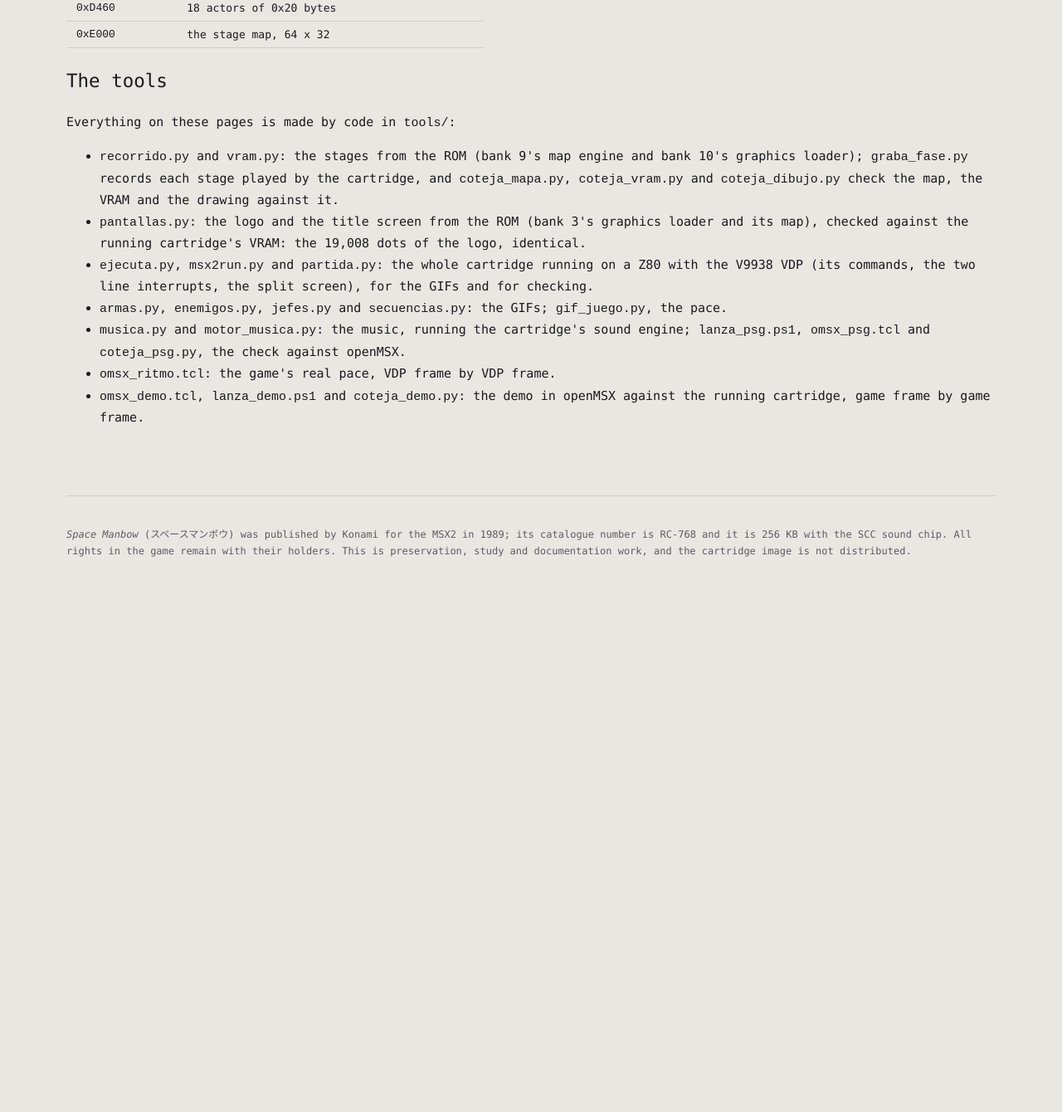
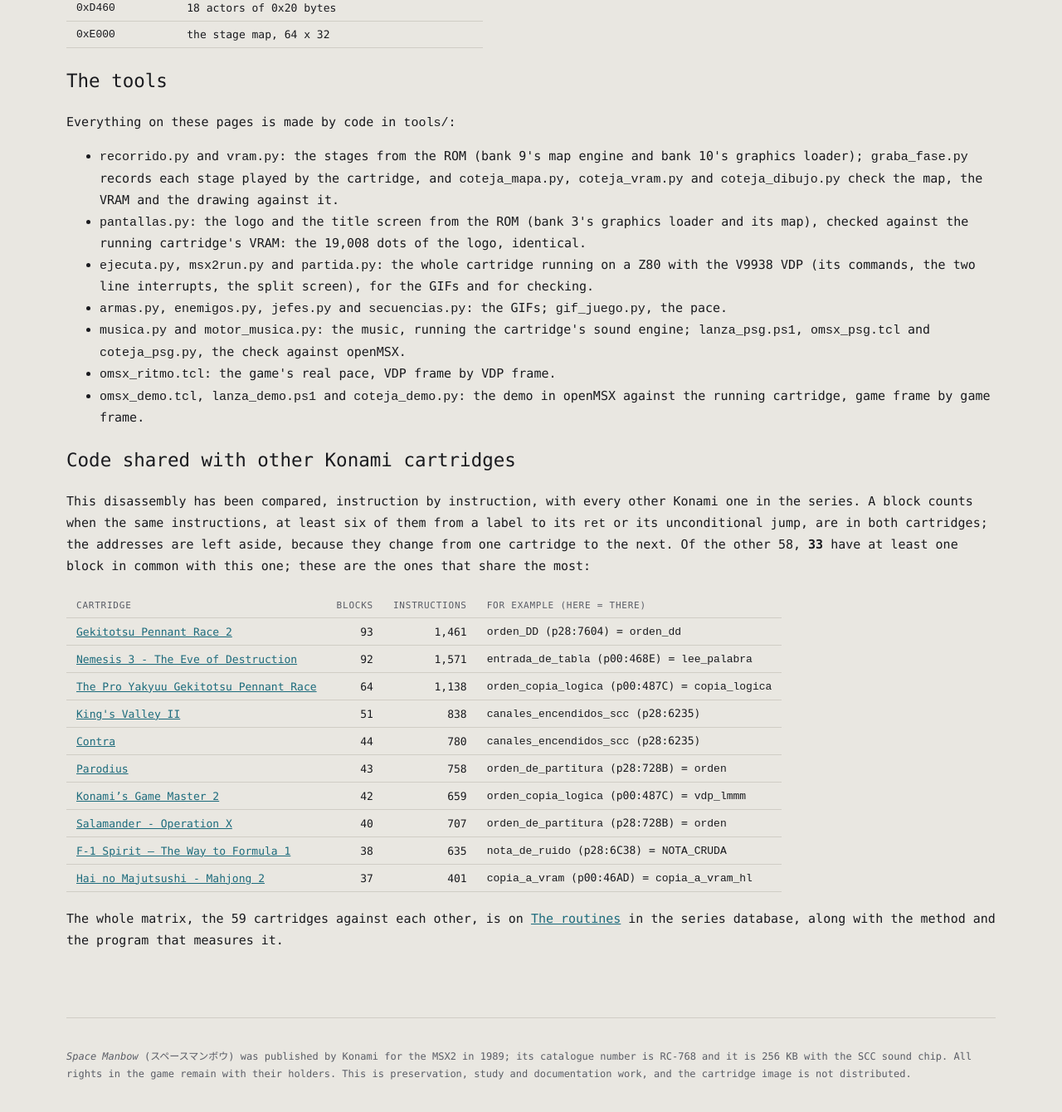
Before and after one commit to antxiko/SpaceManbow-disassembly, a Jekyll site: the page built from docs/UNDER-THE-HOOD.md, in a window 1280 px wide and 1400 px high, scrolled down 1952 px. Shown: the top 1340 px of the window at 83% size. Built offline with Jekyll 4.4.1, drawn with Linux system fonts in a browser that asks for light colours; our own code applies the rules of GitHub Pages for plain Markdown files; before the commit the page ends 2722 px from its top, so only the background shows below that.

Commit message:
Space Manbow: el codigo que comparte con los otros Konami de la serie
Medido con comun/SERIE_DB/tools/codigo_comun.py (Space Manbow anadido a la
matriz, 59 cartuchos): 33 de los otros 58 comparten algun bloque con este;
los que mas, Pennant Race 2 (93) y Nemesis 3 (92). Seccion al final de
UNDER-THE-HOOD y POR-DENTRO (pon_en_webs.py).

Co-Authored-By: Claude Opus 5.5 <noreply@anthropic.com>

```diff
--- a/docs/UNDER-THE-HOOD.md
+++ b/docs/UNDER-THE-HOOD.md
@@ -106,3 +106,30 @@ Everything on these pages is made by code in `tools/`:
 - `omsx_ritmo.tcl`: the game's real pace, VDP frame by VDP frame.
 - `omsx_demo.tcl`, `lanza_demo.ps1` and `coteja_demo.py`: the demo in openMSX
   against the running cartridge, game frame by game frame.
+
+## Code shared with other Konami cartridges
+
+This disassembly has been compared, instruction by instruction, with
+every other Konami one in the series. A block counts when the same
+instructions, at least six of them from a label to its `ret` or its
+unconditional jump, are in both cartridges; the addresses are left
+aside, because they change from one cartridge to the next. Of the
+other 58, **33** have at least one block in common with this one;
+these are the ones that share the most:
+
+| Cartridge | Blocks | Instructions | For example (here = there) |
+|---|---:|---:|---|
+| [Gekitotsu Pennant Race 2](https://antxiko.github.io/PennantRace2-disassembly/) | 93 | 1,461 | `orden_DD` (p28:7604) = `orden_dd` |
+| [Nemesis 3 - The Eve of Destruction](https://antxiko.github.io/Nemesis3-disassembly/) | 92 | 1,571 | `entrada_de_tabla` (p00:468E) = `lee_palabra` |
+| [The Pro Yakyuu Gekitotsu Pennant Race](https://antxiko.github.io/PennantRace-disassembly/) | 64 | 1,138 | `orden_copia_logica` (p00:487C) = `copia_logica` |
+| [King's Valley II](https://antxiko.github.io/KingsValley2-disassembly/) | 51 | 838 | `canales_encendidos_scc` (p28:6235) |
+| [Contra](https://antxiko.github.io/Contra-disassembly/) | 44 | 780 | `canales_encendidos_scc` (p28:6235) |
+| [Parodius](https://antxiko.github.io/Parodius-disassembly/) | 43 | 758 | `orden_de_partitura` (p28:728B) = `orden` |
+| [Konami’s Game Master 2](https://antxiko.github.io/GameMaster2-disassembly/) | 42 | 659 | `orden_copia_logica` (p00:487C) = `vdp_lmmm` |
+| [Salamander - Operation X](https://antxiko.github.io/Salamander-disassembly/) | 40 | 707 | `orden_de_partitura` (p28:728B) = `orden` |
+| [F-1 Spirit — The Way to Formula 1](https://antxiko.github.io/F1Spirit-disassembly/) | 38 | 635 | `nota_de_ruido` (p28:6C38) = `NOTA_CRUDA` |
+| [Hai no Majutsushi - Mahjong 2](https://antxiko.github.io/Majutsushi-disassembly/) | 37 | 401 | `copia_a_vram` (p00:46AD) = `copia_a_vram_hl` |
+
+The whole matrix, the 59 cartridges against each other, is on
+[The routines](https://antxiko.github.io/MSX-disassembly-database/THE-ROUTINES.html) in the series database, along
+with the method and the program that measures it.
```
Also changed, not shown: docs/es/POR-DENTRO.md (+27 -0 lines).
